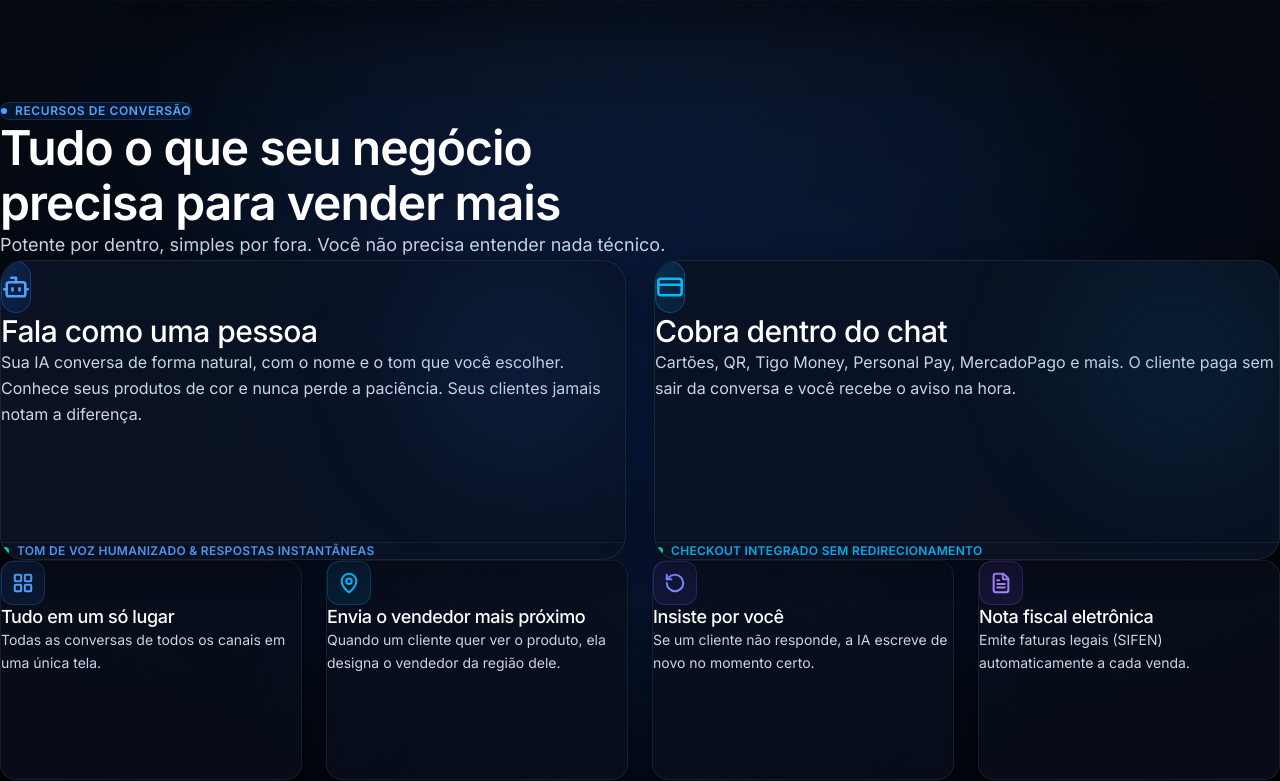
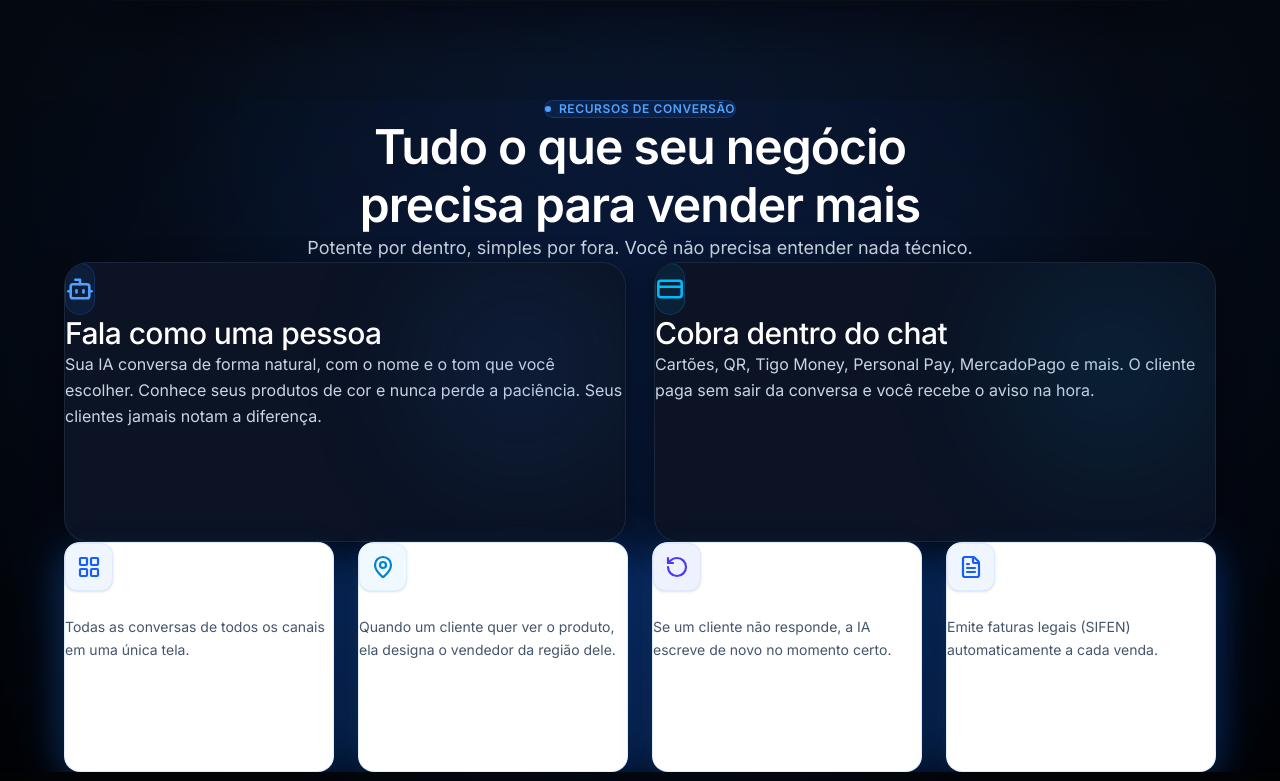
Before and after one commit to brenooodesena-ai/bexly-corporativo, a React (Vite) app: page / in a window 1280 px wide. Shown: the part 988-1769 px from the top of the page. Built offline with nearby package versions, Linux system fonts and the light colour scheme; no server answers.

Commit message:
feat(design): center bento grid and style bottom 4 cards with white bg and radiant blue glow

```diff
--- a/src/pages/Home.tsx
+++ b/src/pages/Home.tsx
@@ -138,47 +138,47 @@ const Home = () => {
                 </div>
             </main>
 
-            {/* Features Showcase Section (Bento Grid SaaS Style) */}
-            <section className="w-full relative z-20 pt-16 pb-24 md:pt-20 md:pb-32 overflow-hidden">
+            {/* Features Showcase Section (Centered Bento Layout with Glowing White Cards) */}
+            <section className="w-full relative z-20 pt-16 pb-24 md:pt-20 md:pb-32 overflow-hidden flex justify-center">
                 {/* Ambient Soft Glow Behind Section */}
-                <div className="absolute top-1/2 left-1/2 -translate-x-1/2 -translate-y-1/2 w-[850px] h-[450px] bg-blue-600/10 blur-[150px] pointer-events-none rounded-full" />
+                <div className="absolute top-1/2 left-1/2 -translate-x-1/2 -translate-y-1/2 w-[900px] h-[500px] bg-blue-600/10 blur-[160px] pointer-events-none rounded-full" />
 
-                <div className="max-w-7xl mx-auto px-6 sm:px-8 relative z-10">
-                    {/* Section Header */}
+                <div className="w-full max-w-6xl mx-auto px-4 sm:px-6 lg:px-8 relative z-10 flex flex-col items-center">
+                    {/* Section Header (Centered) */}
                     <motion.div
                         initial={{ opacity: 0, y: 20 }}
                         whileInView={{ opacity: 1, y: 0 }}
                         viewport={{ once: true }}
                         transition={{ duration: 0.6 }}
-                        className="max-w-3xl mb-14 md:mb-16"
+                        className="flex flex-col items-center text-center max-w-2xl mx-auto mb-14 md:mb-16"
                     >
                         <div className="inline-flex items-center gap-2 px-3.5 py-1.5 rounded-full bg-blue-500/10 border border-blue-500/25 text-blue-400 text-xs font-semibold tracking-wider uppercase mb-5">
                             <span className="w-1.5 h-1.5 rounded-full bg-blue-400 animate-pulse" />
                             Recursos de Conversão
                         </div>
-                        <h2 className="text-3xl sm:text-4xl md:text-5xl font-extrabold text-white tracking-tight leading-[1.15] mb-4">
+                        <h2 className="text-3xl sm:text-4xl md:text-5xl font-extrabold text-white tracking-tight leading-[1.2] mb-4">
                             Tudo o que seu negócio <br className="hidden sm:inline" />
                             precisa para vender mais
                         </h2>
-                        <p className="text-base sm:text-lg text-slate-300 font-normal leading-relaxed">
+                        <p className="text-base sm:text-lg text-slate-300 font-normal leading-relaxed text-center">
                             Potente por dentro, simples por fora. Você não precisa entender nada técnico.
                         </p>
                     </motion.div>
 
-                    {/* Bento Grid: 2 Large Cards on Top */}
-                    <div className="grid grid-cols-1 md:grid-cols-2 gap-6 md:gap-7 mb-6 md:mb-7">
+                    {/* Bento Grid: 2 Large Cards on Top (Centered & Spacious) */}
+                    <div className="grid grid-cols-1 md:grid-cols-2 gap-6 md:gap-7 w-full mb-6 md:mb-7">
                         {/* Card 1: Fala como uma pessoa */}
                         <motion.div
                             initial={{ opacity: 0, y: 25 }}
                             whileInView={{ opacity: 1, y: 0 }}
                             viewport={{ once: true }}
                             transition={{ duration: 0.5 }}
-                            className="group relative bg-[#0b1325]/90 hover:bg-[#0e172e] border border-white/[0.08] hover:border-blue-500/40 rounded-3xl p-8 sm:p-10 transition-all duration-300 shadow-[0_8px_30px_rgb(0,0,0,0.3)] hover:shadow-[0_12px_40px_rgba(59,130,246,0.15)] flex flex-col justify-between overflow-hidden min-h-[300px]"
+                            className="group relative bg-[#0b1324] hover:bg-[#0e172e] border border-slate-800/90 hover:border-blue-500/40 rounded-3xl p-8 sm:p-10 transition-all duration-300 shadow-[0_8px_30px_rgb(0,0,0,0.4)] hover:shadow-[0_14px_45px_rgba(59,130,246,0.18)] flex flex-col justify-between overflow-hidden min-h-[280px]"
                         >
                             <div className="absolute top-0 right-0 w-52 h-52 bg-blue-500/10 blur-3xl rounded-full pointer-events-none group-hover:bg-blue-500/20 transition-all duration-500" />
 
                             <div>
-                                <div className="w-13 h-13 w-fit p-3.5 rounded-2xl bg-gradient-to-br from-blue-500/20 to-blue-600/10 border border-blue-500/30 text-blue-400 mb-8 shadow-inner flex items-center justify-center group-hover:scale-105 transition-transform">
+                                <div className="w-13 h-13 w-fit p-3.5 rounded-2xl bg-blue-500/10 border border-blue-500/20 text-blue-400 mb-6 shadow-inner flex items-center justify-center group-hover:scale-105 transition-transform">
                                     <Bot size={28} strokeWidth={2.2} />
                                 </div>
                                 <h3 className="text-2xl sm:text-3xl font-bold text-white mb-3.5 tracking-tight group-hover:text-blue-100 transition-colors">
@@ -188,11 +188,6 @@ const Home = () => {
                                     Sua IA conversa de forma natural, com o nome e o tom que você escolher. Conhece seus produtos de cor e nunca perde a paciência. Seus clientes jamais notam a diferença.
                                 </p>
                             </div>
-
-                            <div className="mt-8 pt-6 border-t border-white/[0.06] flex items-center gap-2 text-xs font-semibold text-blue-400/90 tracking-wide uppercase">
-                                <span className="w-2 h-2 rounded-full bg-emerald-400 inline-block" />
-                                Tom de voz humanizado &amp; Respostas instantâneas
-                            </div>
                         </motion.div>
 
                         {/* Card 2: Cobra dentro do chat */}
@@ -201,12 +196,12 @@ const Home = () => {
                             whileInView={{ opacity: 1, y: 0 }}
                             viewport={{ once: true }}
                             transition={{ duration: 0.5, delay: 0.1 }}
-                            className="group relative bg-[#0b1325]/90 hover:bg-[#0e172e] border border-white/[0.08] hover:border-blue-500/40 rounded-3xl p-8 sm:p-10 transition-all duration-300 shadow-[0_8px_30px_rgb(0,0,0,0.3)] hover:shadow-[0_12px_40px_rgba(59,130,246,0.15)] flex flex-col justify-between overflow-hidden min-h-[300px]"
+                            className="group relative bg-[#0b1324] hover:bg-[#0e172e] border border-slate-800/90 hover:border-blue-500/40 rounded-3xl p-8 sm:p-10 transition-all duration-300 shadow-[0_8px_30px_rgb(0,0,0,0.4)] hover:shadow-[0_14px_45px_rgba(59,130,246,0.18)] flex flex-col justify-between overflow-hidden min-h-[280px]"
                         >
                             <div className="absolute top-0 right-0 w-52 h-52 bg-sky-500/10 blur-3xl rounded-full pointer-events-none group-hover:bg-sky-500/20 transition-all duration-500" />
 
                             <div>
-                                <div className="w-13 h-13 w-fit p-3.5 rounded-2xl bg-gradient-to-br from-sky-500/20 to-sky-600/10 border border-sky-500/30 text-sky-400 mb-8 shadow-inner flex items-center justify-center group-hover:scale-105 transition-transform">
+                                <div className="w-13 h-13 w-fit p-3.5 rounded-2xl bg-sky-500/10 border border-sky-500/20 text-sky-400 mb-6 shadow-inner flex items-center justify-center group-hover:scale-105 transition-transform">
                                     <CreditCard size={28} strokeWidth={2.2} />
                                 </div>
                                 <h3 className="text-2xl sm:text-3xl font-bold text-white mb-3.5 tracking-tight group-hover:text-sky-100 transition-colors">
@@ -216,34 +211,34 @@ const Home = () => {
                                     Cartões, QR, Tigo Money, Personal Pay, MercadoPago e mais. O cliente paga sem sair da conversa e você recebe o aviso na hora.
                                 </p>
                             </div>
-
-                            <div className="mt-8 pt-6 border-t border-white/[0.06] flex items-center gap-2 text-xs font-semibold text-sky-400/90 tracking-wide uppercase">
-                                <span className="w-2 h-2 rounded-full bg-emerald-400 inline-block" />
-                                Checkout integrado sem redirecionamento
-                            </div>
                         </motion.div>
                     </div>
 
-                    {/* Bento Grid: 4 Compact Cards on Bottom */}
-                    <div className="grid grid-cols-1 sm:grid-cols-2 lg:grid-cols-4 gap-5 md:gap-6">
+                    {/* Bento Grid: 4 Cards on Bottom (White Background with Radiant Blue Glow Behind) */}
+                    <div className="grid grid-cols-1 sm:grid-cols-2 lg:grid-cols-4 gap-6 w-full">
                         {/* Card 3: Tudo em um só lugar */}
                         <motion.div
                             initial={{ opacity: 0, y: 20 }}
                             whileInView={{ opacity: 1, y: 0 }}
                             viewport={{ once: true }}
                             transition={{ duration: 0.4, delay: 0.1 }}
-                            className="group bg-[#090f1d]/80 hover:bg-[#0c1527] border border-white/[0.07] hover:border-blue-500/40 rounded-2xl p-7 transition-all duration-300 shadow-md hover:shadow-xl flex flex-col justify-between min-h-[220px]"
+                            className="relative group rounded-2xl transition-all duration-300"
                         >
+                            {/* Radiant Blue Glow behind white card */}
+                            <div className="absolute -inset-1 bg-gradient-to-r from-blue-500/30 via-sky-400/40 to-blue-600/30 rounded-3xl blur-xl opacity-75 group-hover:opacity-100 group-hover:blur-2xl transition-all duration-500 -z-10" />
+
+                            <div className="w-full h-full bg-white rounded-2xl p-7 flex flex-col justify-between border border-blue-100/90 shadow-[0_12px_35px_rgba(37,99,235,0.18)] group-hover:shadow-[0_18px_45px_rgba(37,99,235,0.30)] group-hover:-translate-y-1 transition-all duration-300 min-h-[230px]">
                                 <div>
-                                <div className="w-11 h-11 rounded-xl bg-blue-500/10 border border-blue-500/25 flex items-center justify-center text-blue-400 mb-6 group-hover:scale-110 transition-transform duration-300">
-                                    <LayoutGrid size={22} strokeWidth={2.2} />
+                                    <div className="w-12 h-12 rounded-xl bg-blue-50 border border-blue-100 flex items-center justify-center text-blue-600 mb-5 shadow-sm group-hover:scale-105 transition-transform">
+                                        <LayoutGrid size={24} strokeWidth={2.2} />
                                     </div>
-                                <h4 className="text-lg font-bold text-white mb-2 leading-snug group-hover:text-blue-200 transition-colors">
+                                    <h4 className="text-lg font-bold text-slate-900 mb-2 leading-snug">
                                         Tudo em um só lugar
                                     </h4>
-                                <p className="text-slate-300 text-sm leading-relaxed">
+                                    <p className="text-slate-600 text-sm leading-relaxed font-normal">
                                         Todas as conversas de todos os canais em uma única tela.
                                     </p>
+                                </div>
                             </div>
                         </motion.div>
 
@@ -253,18 +248,23 @@ const Home = () => {
                             whileInView={{ opacity: 1, y: 0 }}
                             viewport={{ once: true }}
                             transition={{ duration: 0.4, delay: 0.2 }}
-                            className="group bg-[#090f1d]/80 hover:bg-[#0c1527] border border-white/[0.07] hover:border-blue-500/40 rounded-2xl p-7 transition-all duration-300 shadow-md hover:shadow-xl flex flex-col justify-between min-h-[220px]"
+                            className="relative group rounded-2xl transition-all duration-300"
                         >
+                            {/* Radiant Blue Glow behind white card */}
+                            <div className="absolute -inset-1 bg-gradient-to-r from-blue-500/30 via-sky-400/40 to-blue-600/30 rounded-3xl blur-xl opacity-75 group-hover:opacity-100 group-hover:blur-2xl transition-all duration-500 -z-10" />
+
+                            <div className="w-full h-full bg-white rounded-2xl p-7 flex flex-col justify-between border border-blue-100/90 shadow-[0_12px_35px_rgba(37,99,235,0.18)] group-hover:shadow-[0_18px_45px_rgba(37,99,235,0.30)] group-hover:-translate-y-1 transition-all duration-300 min-h-[230px]">
                                 <div>
-                                <div className="w-11 h-11 rounded-xl bg-sky-500/10 border border-sky-500/25 flex items-center justify-center text-sky-400 mb-6 group-hover:scale-110 transition-transform duration-300">
-                                    <MapPin size={22} strokeWidth={2.2} />
+                                    <div className="w-12 h-12 rounded-xl bg-sky-50 border border-sky-100 flex items-center justify-center text-sky-600 mb-5 shadow-sm group-hover:scale-105 transition-transform">
+                                        <MapPin size={24} strokeWidth={2.2} />
                                     </div>
-                                <h4 className="text-lg font-bold text-white mb-2 leading-snug group-hover:text-sky-200 transition-colors">
+                                    <h4 className="text-lg font-bold text-slate-900 mb-2 leading-snug">
                                         Envia o vendedor mais próximo
                                     </h4>
-                                <p className="text-slate-300 text-sm leading-relaxed">
+                                    <p className="text-slate-600 text-sm leading-relaxed font-normal">
                                         Quando um cliente quer ver o produto, ela designa o vendedor da região dele.
                                     </p>
+                                </div>
                             </div>
                         </motion.div>
 
@@ -274,18 +274,23 @@ const Home = () => {
                             whileInView={{ opacity: 1, y: 0 }}
                             viewport={{ once: true }}
                             transition={{ duration: 0.4, delay: 0.3 }}
-                            className="group bg-[#090f1d]/80 hover:bg-[#0c1527] border border-white/[0.07] hover:border-blue-500/40 rounded-2xl p-7 transition-all duration-300 shadow-md hover:shadow-xl flex flex-col justify-between min-h-[220px]"
+                            className="relative group rounded-2xl transition-all duration-300"
                         >
+                            {/* Radiant Blue Glow behind white card */}
+                            <div className="absolute -inset-1 bg-gradient-to-r from-blue-500/30 via-sky-400/40 to-blue-600/30 rounded-3xl blur-xl opacity-75 group-hover:opacity-100 group-hover:blur-2xl transition-all duration-500 -z-10" />
+
+                            <div className="w-full h-full bg-white rounded-2xl p-7 flex flex-col justify-between border border-blue-100/90 shadow-[0_12px_35px_rgba(37,99,235,0.18)] group-hover:shadow-[0_18px_45px_rgba(37,99,235,0.30)] group-hover:-translate-y-1 transition-all duration-300 min-h-[230px]">
                                 <div>
-                                <div className="w-11 h-11 rounded-xl bg-indigo-500/10 border border-indigo-500/25 flex items-center justify-center text-indigo-400 mb-6 group-hover:scale-110 transition-transform duration-300">
-                                    <RotateCcw size={22} strokeWidth={2.2} />
+                                    <div className="w-12 h-12 rounded-xl bg-indigo-50 border border-indigo-100 flex items-center justify-center text-indigo-600 mb-5 shadow-sm group-hover:scale-105 transition-transform">
+                                        <RotateCcw size={24} strokeWidth={2.2} />
                                     </div>
-                                <h4 className="text-lg font-bold text-white mb-2 leading-snug group-hover:text-indigo-200 transition-colors">
+                                    <h4 className="text-lg font-bold text-slate-900 mb-2 leading-snug">
                                         Insiste por você
                                     </h4>
-                                <p className="text-slate-300 text-sm leading-relaxed">
+                                    <p className="text-slate-600 text-sm leading-relaxed font-normal">
                                         Se um cliente não responde, a IA escreve de novo no momento certo.
                                     </p>
+                                </div>
                             </div>
                         </motion.div>
 
@@ -295,18 +300,23 @@ const Home = () => {
                             whileInView={{ opacity: 1, y: 0 }}
                             viewport={{ once: true }}
                             transition={{ duration: 0.4, delay: 0.4 }}
-                            className="group bg-[#090f1d]/80 hover:bg-[#0c1527] border border-white/[0.07] hover:border-blue-500/40 rounded-2xl p-7 transition-all duration-300 shadow-md hover:shadow-xl flex flex-col justify-between min-h-[220px]"
+                            className="relative group rounded-2xl transition-all duration-300"
                         >
+                            {/* Radiant Blue Glow behind white card */}
+                            <div className="absolute -inset-1 bg-gradient-to-r from-blue-500/30 via-sky-400/40 to-blue-600/30 rounded-3xl blur-xl opacity-75 group-hover:opacity-100 group-hover:blur-2xl transition-all duration-500 -z-10" />
+
+                            <div className="w-full h-full bg-white rounded-2xl p-7 flex flex-col justify-between border border-blue-100/90 shadow-[0_12px_35px_rgba(37,99,235,0.18)] group-hover:shadow-[0_18px_45px_rgba(37,99,235,0.30)] group-hover:-translate-y-1 transition-all duration-300 min-h-[230px]">
                                 <div>
-                                <div className="w-11 h-11 rounded-xl bg-violet-500/10 border border-violet-500/25 flex items-center justify-center text-violet-400 mb-6 group-hover:scale-110 transition-transform duration-300">
-                                    <FileText size={22} strokeWidth={2.2} />
+                                    <div className="w-12 h-12 rounded-xl bg-blue-50 border border-blue-100 flex items-center justify-center text-blue-600 mb-5 shadow-sm group-hover:scale-105 transition-transform">
+                                        <FileText size={24} strokeWidth={2.2} />
                                     </div>
-                                <h4 className="text-lg font-bold text-white mb-2 leading-snug group-hover:text-violet-200 transition-colors">
+                                    <h4 className="text-lg font-bold text-slate-900 mb-2 leading-snug">
                                         Nota fiscal eletrônica
                                     </h4>
-                                <p className="text-slate-300 text-sm leading-relaxed">
+                                    <p className="text-slate-600 text-sm leading-relaxed font-normal">
                                         Emite faturas legais (SIFEN) automaticamente a cada venda.
                                     </p>
+                                </div>
                             </div>
                         </motion.div>
                     </div>
```
Lines whose indentation alone changed are shown as unchanged.
